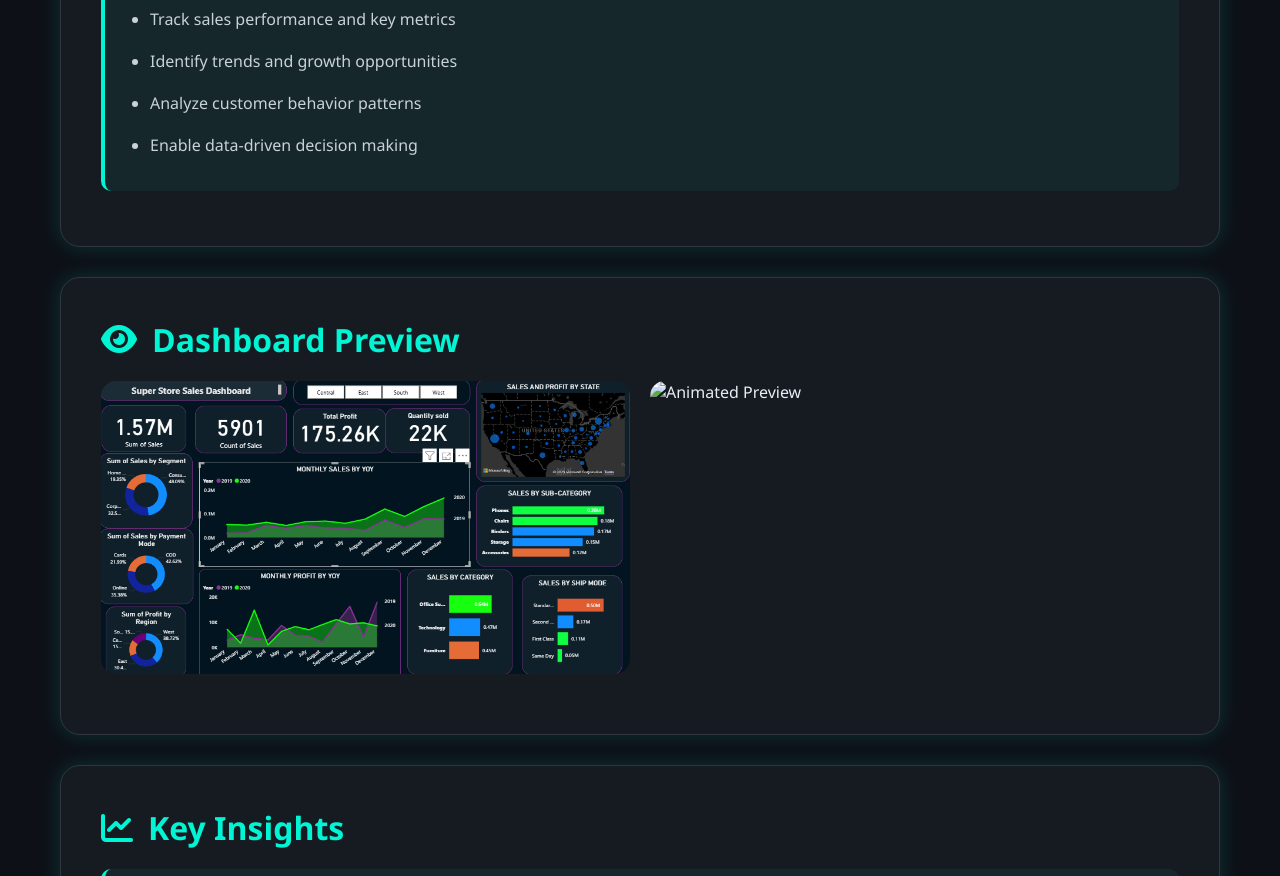
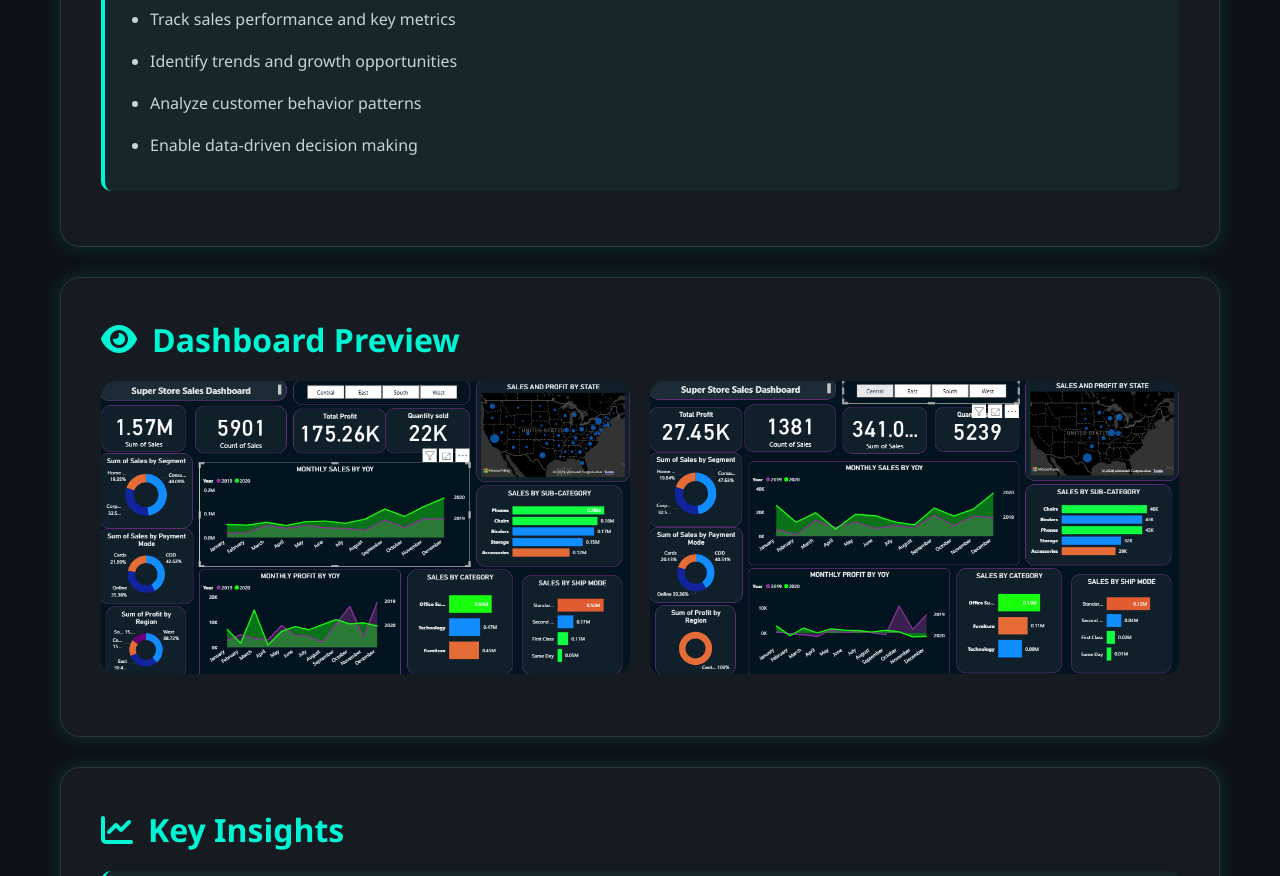
Before and after one commit to ARYAN8521/high-end-project3, a plain HTML site: page index.html in a window 1280 px wide. Shown: the part 433-1309 px from the top of the page. Drawn offline with Linux system fonts and the light colour scheme.

Commit message:
Update index.html

```diff
--- a/index.html
+++ b/index.html
@@ -143,7 +143,7 @@
             <h2><i class="fas fa-eye"></i> Dashboard Preview</h2>
             <div class="gallery">
                 <img src="SALESDASH.png" alt="Dashboard Screenshot">
-                <img src="newbi2.gif" alt="Animated Preview">
+                <img src="SALESDASH.gif" alt="Animated Preview">
             </div>
         </section>
 
```
